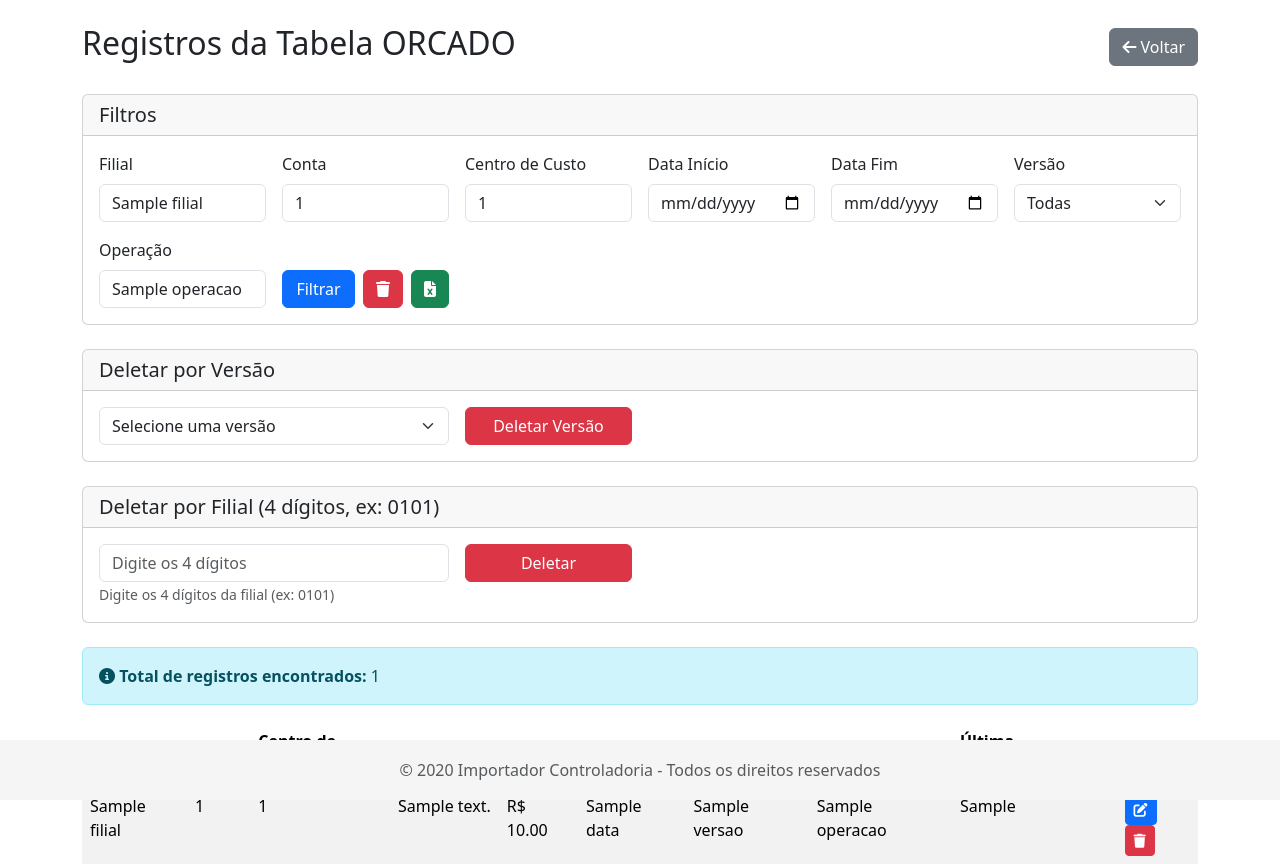
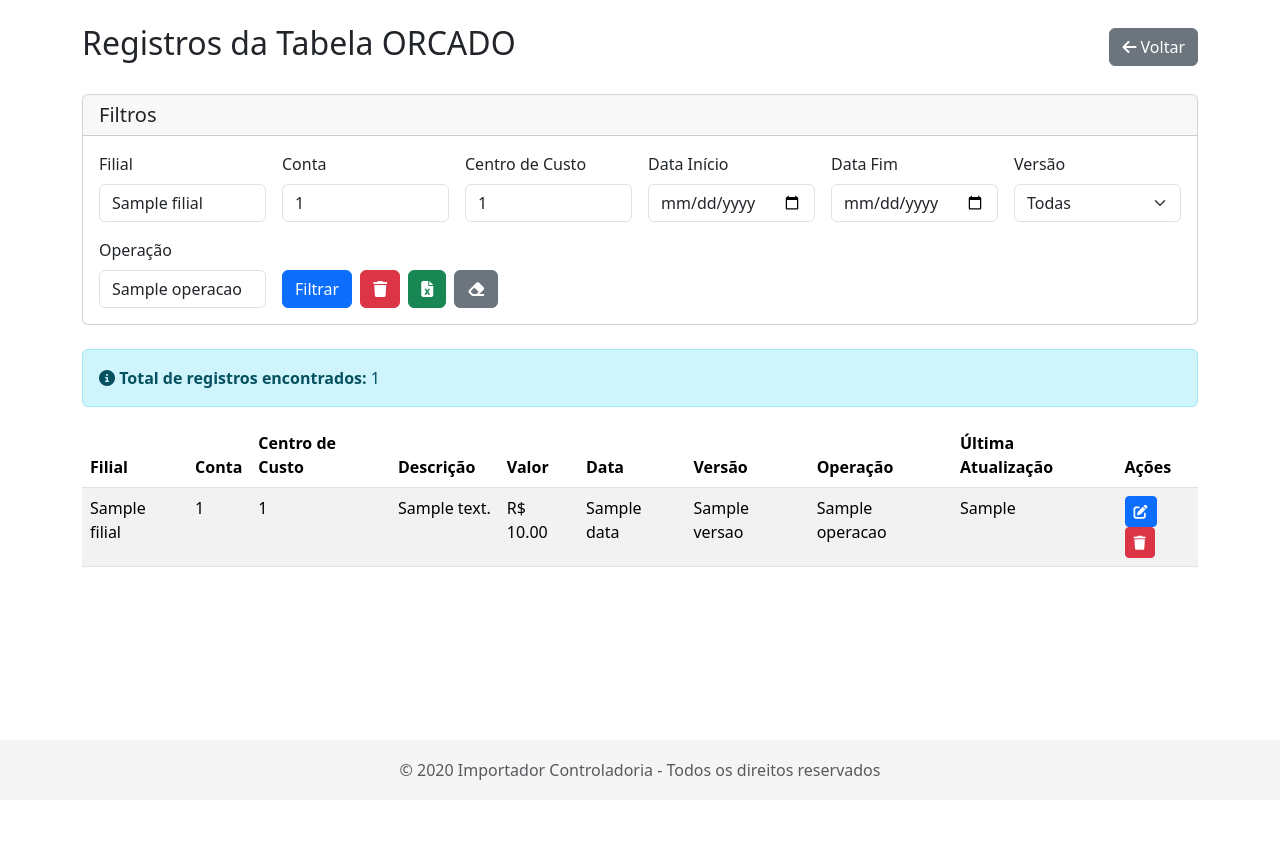
Before and after one commit to marcelopborges/validador_controladoria, a Flask app: template src/importador_controladoria/templates/registros.html in a window 1280 px wide. Shown: the top 864 px of the page. After the commit the page ends 780 px from the top, so only its background shows below. Run offline with Flask 3, Linux system fonts and the light colour scheme; the template is opened without the code that fills it: most values are stand-ins (such as "Sample title", 1, 10 or a date in 2020); parts of the project's set-up code (start-up, migrations or seed data) failed here and were passed over.

Commit message:
Atualiza a função de listagem de registros para incluir contagem total de registros filtrados e ajusta a lógica de filtragem para converter campos em string. Refatora a interface HTML para exibir o total de registros encontrados e remove seções de deleção que não são mais necessárias.

```diff
--- a/src/importador_controladoria/interface.py
+++ b/src/importador_controladoria/interface.py
@@ -782,9 +782,9 @@ def listar_registros():
 
         # Adiciona os filtros
         if n_conta:
-            query += f" AND N_CONTA = {n_conta}"
+            query += f" AND CAST(N_CONTA AS STRING) = '{n_conta}'"
         if n_centro_custo:
-            query += f" AND N_CENTRO_CUSTO = {n_centro_custo}"
+            query += f" AND CAST(N_CENTRO_CUSTO AS STRING) = '{n_centro_custo}'"
         if data_inicio:
             query += f" AND DATA >= '{data_inicio}'"
         if data_fim:
@@ -794,12 +794,39 @@ def listar_registros():
         if operacao:
             query += f" AND OPERACAO = '{operacao}'"
         if filial:
-            query += f" AND FILIAL = '{filial}'"
+            query += f" AND CAST(FILIAL AS STRING) = '{filial}'"
 
-        # Adiciona ordenação e limite
-        query += " ORDER BY DATA_ATUALIZACAO DESC LIMIT 1000"
+        # Query para contar o total de registros
+        count_query = f"""
+            SELECT COUNT(*) as total
+            FROM `{dataset_id}.{table_id}`
+            WHERE 1=1
+        """
 
-        # Executa a query
+        # Adiciona os mesmos filtros na query de contagem
+        if n_conta:
+            count_query += f" AND CAST(N_CONTA AS STRING) = '{n_conta}'"
+        if n_centro_custo:
+            count_query += f" AND CAST(N_CENTRO_CUSTO AS STRING) = '{n_centro_custo}'"
+        if data_inicio:
+            count_query += f" AND DATA >= '{data_inicio}'"
+        if data_fim:
+            count_query += f" AND DATA <= '{data_fim}'"
+        if versao:
+            count_query += f" AND VERSAO = '{versao}'"
+        if operacao:
+            count_query += f" AND OPERACAO = '{operacao}'"
+        if filial:
+            count_query += f" AND CAST(FILIAL AS STRING) = '{filial}'"
+
+        # Executa a query de contagem
+        count_job = client.query(count_query)
+        total_registros = next(count_job.result()).total
+
+        # Adiciona ordenação e limite na query principal
+        query += " ORDER BY DATA_ATUALIZACAO DESC LIMIT 100"
+
+        # Executa a query principal
         query_job = client.query(query)
         registros = [dict(row) for row in query_job]
 
@@ -828,6 +855,7 @@ def listar_registros():
                              registros=registros,
                              versoes=versoes,
                              filtros=filtros,
+                             total_registros=total_registros,
                              now=datetime.now())
 
     except Exception as e:
--- a/src/importador_controladoria/templates/registros.html
+++ b/src/importador_controladoria/templates/registros.html
@@ -74,60 +74,9 @@
                     <a href="{{ url_for('exportar_excel', n_conta=filtros.n_conta, n_centro_custo=filtros.n_centro_custo, data_inicio=filtros.data_inicio, data_fim=filtros.data_fim, versao=filtros.versao, filial=filtros.filial) }}" class="btn btn-success">
                         <i class="fas fa-file-excel"></i>
                     </a>
-                </div>
-            </form>
-        </div>
-    </div>
-
-    <!-- Deletar por Versão -->
-    <div class="card mb-4">
-        <div class="card-header">
-            <h5 class="mb-0">Deletar por Versão</h5>
-        </div>
-        <div class="card-body">
-            <form method="POST" action="{{ url_for('deletar_por_versao') }}" class="row g-3">
-                <div class="col-md-4">
-                    <select class="form-select" name="VERSAO" required>
-                        <option value="">Selecione uma versão</option>
-                        {% for v in versoes %}
-                        <option value="{{ v }}">{{ v }}</option>
-                        {% endfor %}
-                    </select>
-                </div>
-                <div class="col-md-2">
-                    <button type="button" class="btn btn-danger w-100" data-bs-toggle="modal" data-bs-target="#deletarVersaoModal">
-                        Deletar Versão
-                    </button>
-                </div>
-            </form>
-        </div>
-    </div>
-
-    <!-- Deletar por Filial -->
-    <div class="card mb-4">
-        <div class="card-header">
-            <h5 class="mb-0">Deletar por Filial (4 dígitos, ex: 0101)</h5>
-        </div>
-        <div class="card-body">
-            <form action="{{ url_for('deletar_por_filial') }}" method="post" class="row g-3">
-                <div class="col-md-4">
-                    <input type="text"
-                           class="form-control"
-                           id="filial"
-                           name="FILIAL"
-                           maxlength="4"
-                           pattern="[0-9]{4}"
-                           title="Digite os 4 dígitos da filial (ex: 0101)"
-                           oninput="this.value = this.value.replace(/[^0-9]/g, '')"
-                           placeholder="Digite os 4 dígitos">
-                    <small class="form-text text-muted">
-                        Digite os 4 dígitos da filial (ex: 0101)
-                    </small>
-                </div>
-                <div class="col-md-2">
-                    <button type="button" class="btn btn-danger w-100" data-bs-toggle="modal" data-bs-target="#deletarFilialModal">
-                        Deletar
-                    </button>
+                    <a href="{{ url_for('listar_registros') }}" class="btn btn-secondary" title="Limpar filtros">
+                        <i class="fas fa-eraser"></i>
+                    </a>
                 </div>
             </form>
         </div>
@@ -140,15 +89,15 @@
             <div class="d-flex justify-content-between align-items-center">
                 <div>
                     <i class="fas fa-info-circle"></i>
-                    <strong>Total de registros encontrados:</strong> {{ registros|length }}
-                    {% if registros|length >= 1000 %}
+                    <strong>Total de registros encontrados:</strong> {{ total_registros }}
+                    {% if total_registros > 100 %}
                     <span class="text-warning">
                         <i class="fas fa-exclamation-triangle"></i>
-                        Apenas os primeiros 1000 registros estão sendo exibidos
+                        Apenas os primeiros 100 registros estão sendo exibidos
                     </span>
                     {% endif %}
                 </div>
-                {% if registros|length >= 1000 %}
+                {% if total_registros > 100 %}
                 <div>
                     <button type="button" class="btn btn-sm btn-outline-info" data-bs-toggle="modal" data-bs-target="#ajudaModal">
                         <i class="fas fa-question-circle"></i> Como ver mais registros?
@@ -344,70 +293,6 @@
     </div>
 </div>
 
-<!-- Modal de Confirmação de Deleção por Versão -->
-<div class="modal fade" id="deletarVersaoModal" tabindex="-1" aria-labelledby="deletarVersaoModalLabel" aria-hidden="true">
-    <div class="modal-dialog">
-        <div class="modal-content">
-            <div class="modal-header bg-danger text-white">
-                <h5 class="modal-title" id="deletarVersaoModalLabel">
-                    <i class="fas fa-exclamation-triangle"></i> Confirmar Deleção por Versão
-                </h5>
-                <button type="button" class="btn-close btn-close-white" data-bs-dismiss="modal" aria-label="Close"></button>
-            </div>
-            <div class="modal-body">
-                <div class="alert alert-danger">
-                    <h6 class="alert-heading">ATENÇÃO!</h6>
-                    <p class="mb-0">Esta ação irá deletar TODOS os registros da versão selecionada.</p>
-                </div>
-
-                <h6>Versão selecionada:</h6>
-                <ul class="list-group mb-3">
-                    <li class="list-group-item" id="versaoSelecionada"></li>
-                </ul>
-
-                <div class="alert alert-warning">
-                    <i class="fas fa-exclamation-circle"></i>
-                    <strong>Importante:</strong> Esta ação NÃO pode ser desfeita.
-                </div>
-            </div>
-            <div class="modal-footer">
-                <form action="{{ url_for('deletar_por_versao') }}" method="POST">
-                    <input type="hidden" name="VERSAO" id="versaoDelete">
-                    <button type="button" class="btn btn-secondary" data-bs-dismiss="modal">Cancelar</button>
-                    <button type="submit" class="btn btn-danger">
-                        <i class="fas fa-trash"></i> Confirmar Deleção
-                    </button>
-                </form>
-            </div>
-        </div>
-    </div>
-</div>
-
-<!-- Modal de Confirmação de Deleção por Filial -->
-<div class="modal fade" id="deletarFilialModal" tabindex="-1" aria-labelledby="deletarFilialModalLabel" aria-hidden="true">
-    <div class="modal-dialog">
-        <div class="modal-content">
-            <div class="modal-header">
-                <h5 class="modal-title" id="deletarFilialModalLabel">Deletar por Filial</h5>
-                <button type="button" class="btn-close" data-bs-dismiss="modal" aria-label="Close"></button>
-            </div>
-            <form action="{{ url_for('deletar_por_filial') }}" method="post">
-                <div class="modal-body">
-                    <div class="mb-3">
-                        <label for="FILIAL" class="form-label">Filial</label>
-                        <input type="text" class="form-control" id="FILIAL" name="FILIAL" required pattern="[0-9]{4}" placeholder="Ex: 0103">
-                        <div class="form-text">Digite a filial no formato 4 dígitos (ex: 0103)</div>
-                    </div>
-                </div>
-                <div class="modal-footer">
-                    <button type="button" class="btn btn-secondary" data-bs-dismiss="modal">Cancelar</button>
-                    <button type="submit" class="btn btn-danger">Deletar</button>
-                </div>
-            </form>
-        </div>
-    </div>
-</div>
-
 <script>
 function editarRegistro(nConta, nCentroCusto, data, versao, descricao, valor) {
     document.getElementById('edit_N_CONTA').value = nConta;
```
